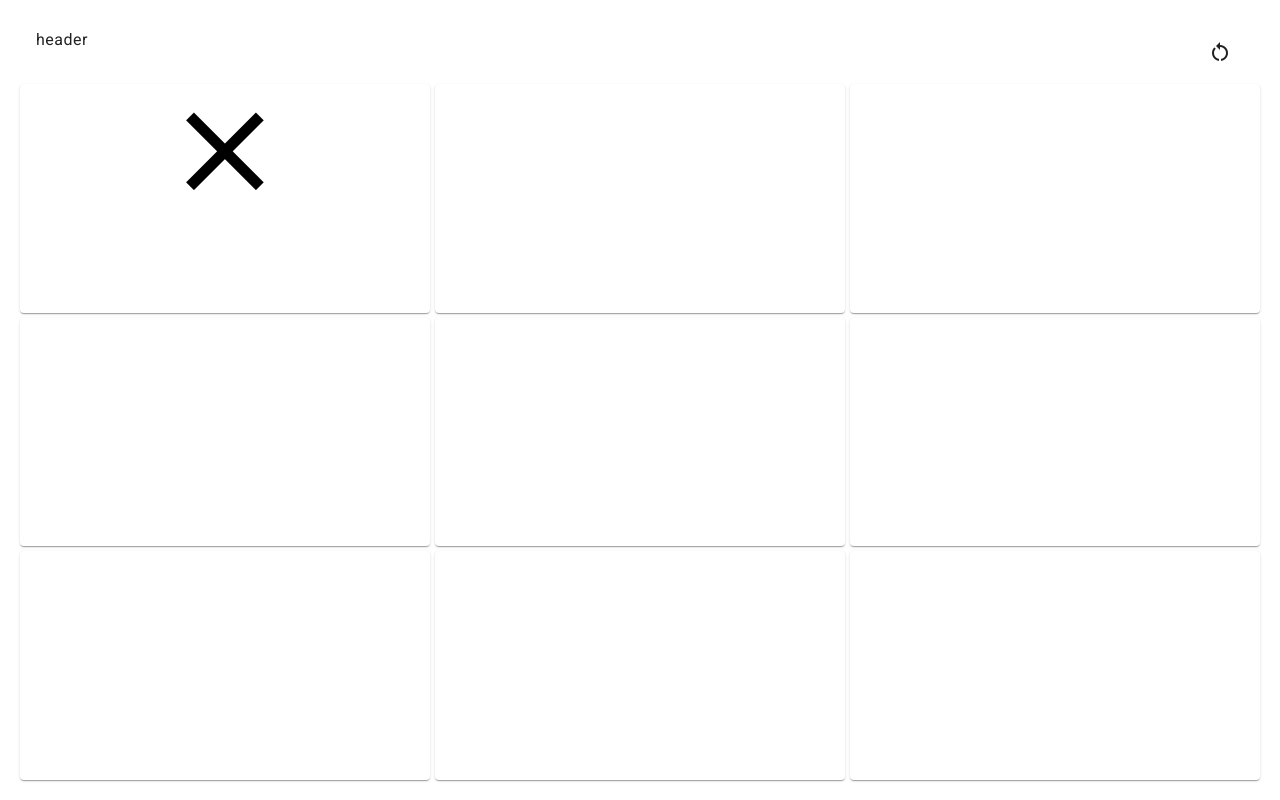
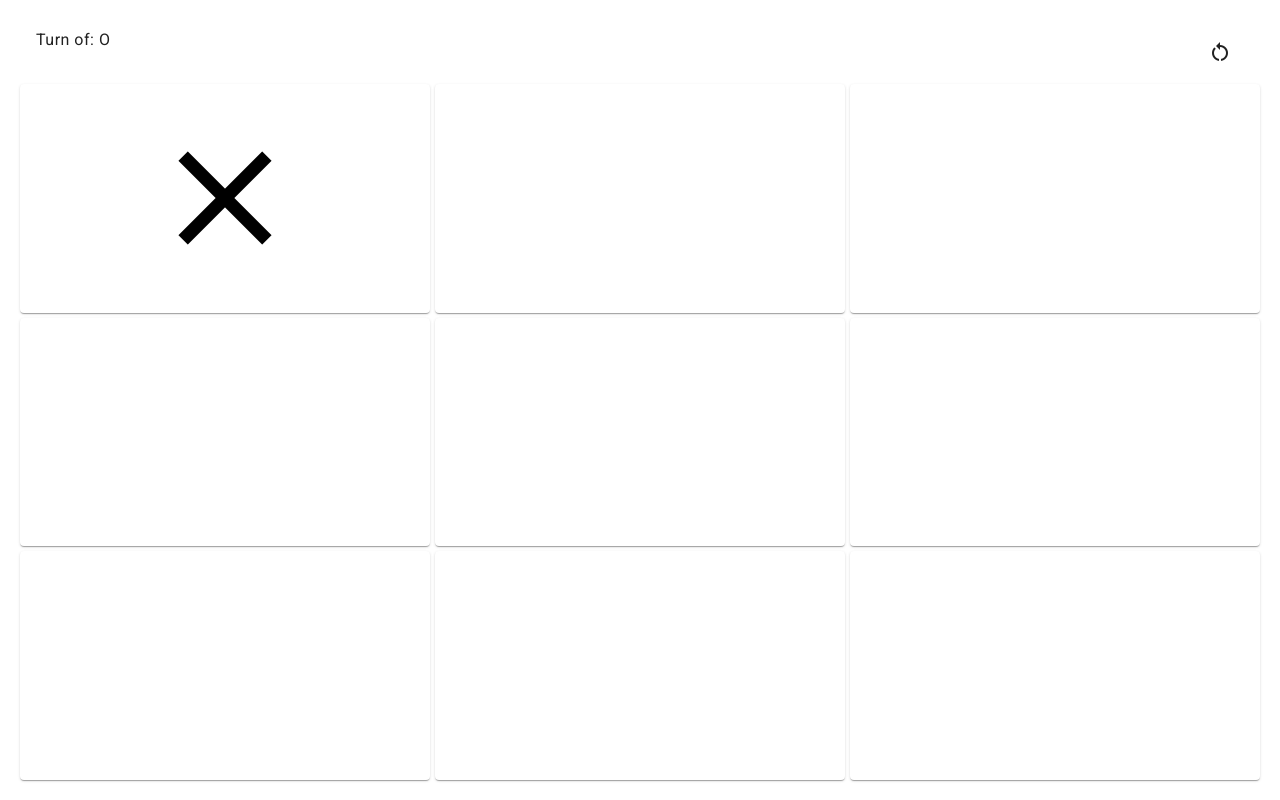
Before and after one commit to Nihandel/tictactoe-angular, an Angular app in the folder tictactoeAngular/: page / in a window 1280 px wide. Both pictures are taken after a click on the button 225 px from the left and 198 px from the top of the page. Built offline with nearby package versions, Linux system fonts and the light colour scheme.

Commit message:
few improvements

```diff
--- a/tictactoeAngular/src/app/pages/home-page/home-page.component.html
+++ b/tictactoeAngular/src/app/pages/home-page/home-page.component.html
@@ -15,8 +15,8 @@
             <button type="button"
                 style="width: 100%; height: 100%; background-color: transparent; border: transparent; display: flex; justify-content: center; align-content: center;"
                 (click)="onButtonClick(indx,currentPlayer)">
-                <mat-icon [fontIcon]="'close'" *ngIf="item=='X'" style="width: 100%; height: 100%; font-size: 10em; padding: auto;"></mat-icon>
-                <mat-icon [fontIcon]="'radio_button_unchecked'" *ngIf="item=='O'" style="width: 100%; height: 100%; font-size: 10em; padding: auto;"></mat-icon>
+                <mat-icon [fontIcon]="'close'" *ngIf="item=='X'" class="icon"></mat-icon>
+                <mat-icon [fontIcon]="'radio_button_unchecked'" *ngIf="item=='O'" class="icon"></mat-icon>
             </button>
         </mat-card>
 
--- a/tictactoeAngular/src/app/pages/home-page/home-page.component.scss
+++ b/tictactoeAngular/src/app/pages/home-page/home-page.component.scss
@@ -1,4 +1,4 @@
-:host{
+:host {
     position: relative;
     // height: 100%;
     // width: 100%;
@@ -8,10 +8,12 @@
     flex-flow: column;
     justify-content: stretch;
 }
-.grid-container{
+
+.grid-container {
     height: 100%;
     display: grid;
-    .grid{
+
+    .grid {
         justify-self: stretch;
         display: grid;
         grid-template-columns: 1fr 1fr 1fr;
@@ -21,3 +23,14 @@
         // width: 100%;
     }
 }
+
+.icon {
+    width: 100%;
+    height: 100%;
+    font-size: 10rem;
+    display: flex;
+    align-items: center;
+    align-content: center;
+    justify-content: center;
+    justify-items: center;
+}
--- a/tictactoeAngular/src/app/pages/home-page/home-page.component.ts
+++ b/tictactoeAngular/src/app/pages/home-page/home-page.component.ts
@@ -16,11 +16,12 @@ import {MatCardModule} from '@angular/material/card';
   imports:[CommonModule,MatButtonModule,MatListModule,MatIconModule,MatCardModule],
 })
 export class HomePageComponent implements OnInit {
-  headerContent: String = "header";
+  headerContent: String;
   buttons: Array<boolean|undefined>;
   currentPlayer:TTTButtonState = TTTButtonState.X;
   tableState$:Observable<Array<TTTButtonState|undefined|null>>;
   constructor(private match: MatchService) {
+    this.headerContent=`Turn of: ${this.currentPlayer}`;
     this.buttons = new Array(9);
     this.tableState$ = match.$table;
     this.match.matchStatus$.subscribe((value)=>{
@@ -42,5 +43,6 @@ export class HomePageComponent implements OnInit {
   }
   private togglePlayer(){
     this.currentPlayer = this.currentPlayer == TTTButtonState.X ? TTTButtonState.O : TTTButtonState.X;
+    this.headerContent=`Turn of: ${this.currentPlayer}`;
   }
 }
--- a/tictactoeAngular/src/styles.scss
+++ b/tictactoeAngular/src/styles.scss
@@ -1,5 +1,5 @@
 /* You can add global styles to this file, and also import other style files */
-@import '@angular/material/prebuilt-themes/deeppurple-amber.css';
+@import "~@angular/material/prebuilt-themes/indigo-pink.css";
 
 html, body { height: 100%; }
 body { margin: 0; font-family: Roboto, "Helvetica Neue", sans-serif; }
```
